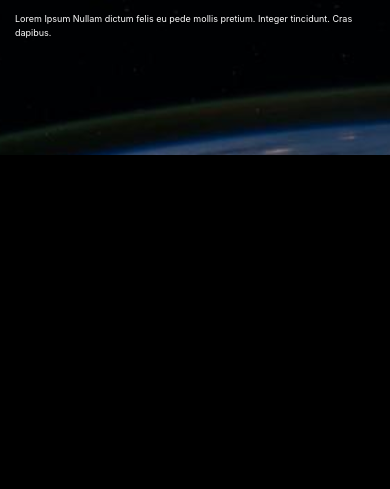
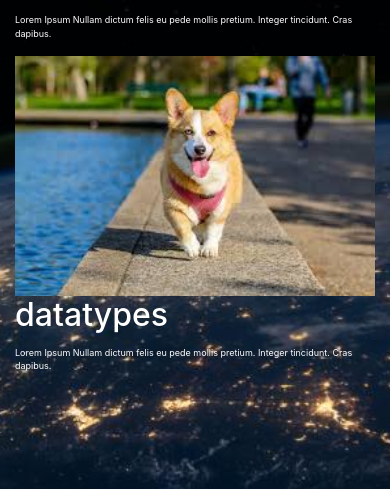
Before and after one commit to Mkirez/Wfflix, a PHP site: page /php_course/views/course.view.php in a window 390 px wide. Shown: the part 3521-4010 px from the top of the page. Before the commit the page ends 3676 px from the top, so only its background shows below. Run offline with PHP 8.4, Linux system fonts and the light colour scheme.

Commit message:
3 pages aangemaakt voor de videos

```diff
--- a/Website/index.php
+++ b/Website/index.php
@@ -32,6 +32,11 @@
 require 'controllers/CourseController.php';
 require 'controllers/RegisterController.php';
 require 'controllers/LoginController.php';
+require 'controllers/HtmllearnController.php';
+require 'controllers/CsslearnController.php';
+require 'controllers/HtmlcsslearnController.php';
+
+
 
 require 'core/Router.php';
 
--- a/Website/views/course.view.php
+++ b/Website/views/course.view.php
@@ -19,8 +19,12 @@
                     <div class="col-sm-12 col-xs-12 col-md-4">
                         <div class="row">
                             <div class="col-md-12 col-sm-12 col-xs-12">
-                                <div class="embed-responsive embed-responsive-16by9">
-                                    <iframe  width="560" height="315" src="https://www.youtube.com/embed/ceILacCNzEU" frameborder="0" allow="accelerometer; autoplay; clipboard-write; encrypted-media; gyroscope; picture-in-picture" allowfullscreen></iframe>
+                                <div class="inner2">
+                                    <a href="/html_learn">
+                                        <img src="../asset/img/voorbeeld.jpg" style="width: 100%; height: 100%;">
+                                    </a>
+                                    <!-- <iframe  width="560" height="315" src="https://www.youtube.com/embed/ceILacCNzEU" frameborder="0" allow="accelerometer; autoplay; clipboard-write; encrypted-media; gyroscope; picture-in-picture" allowfullscreen></iframe> -->
+
                                 </div>
                                 <div class="row">
                                     <div class="col-md-12 col-sm-12 col-xs-12 text-left card-text">
@@ -31,28 +35,41 @@
                             </div>
                         </div>
                     </div>
+
                     <div class="col-sm-12 col-xs-12 col-md-4">
                         <div class="row">
                             <div class="col-sm-12 col-xs-12 col-md-12">
-                                <div class="embed-responsive embed-responsive-16by9">
-                                    <iframe width="560" height="315" src="https://www.youtube.com/embed/1Rs2ND1ryYc" frameborder="0" allow="accelerometer; autoplay; clipboard-write; encrypted-media; gyroscope; picture-in-picture" allowfullscreen></iframe>
+                                <div class="inner2">
 
+                                    <a href="/css_learn">
+                                        <img src="../asset/img/voorbeeld.jpg" style="width: 100%; height: 100%;">
+                                    </a>
+
+
+
+                                   <!--  <iframe width="560" height="315" src="https://www.youtube.com/embed/1Rs2ND1ryYc" frameborder="0" allow="accelerometer; autoplay; clipboard-write; encrypted-media; gyroscope; picture-in-picture" allowfullscreen></iframe>
+ -->
                                 </div>
                                 <div class="row">
                                     <div class="col-sm-12 col-xs-12 col-md-12 text-left card-text">
-                                        <h2 class="card-title">css zero to zero</h2>
+                                        <h2 class="card-title">Learn CSS</h2>
                                         <p>Lorem Ipsum Nullam dictum felis eu pede mollis pretium. Integer tincidunt. Cras dapibus.</p>
                                     </div>
                                 </div>
                             </div>
                         </div>
                     </div>
+
                     <div class=" col-sm-12 col-xs-12 col-md-4">
                         <div class="row">
                             <div class="col-sm-12 col-xs-12 col-md-12">
-                                <div class="embed-responsive embed-responsive-16by9">
-                                    <iframe width="560" height="315" src="https://www.youtube.com/embed/mU6anWqZJcc" frameborder="0" allow="accelerometer; autoplay; clipboard-write; encrypted-media; gyroscope; picture-in-picture" allowfullscreen></iframe>
+                                <div class="inner2">
+                                    <a href="/html&css">
+                                        <img src="../asset/img/voorbeeld.jpg" style="width: 100%; height: 100%;">
+                                    </a>
 
+                                    <!-- <iframe width="560" height="315" src="https://www.youtube.com/embed/mU6anWqZJcc" frameborder="0" allow="accelerometer; autoplay; clipboard-write; encrypted-media; gyroscope; picture-in-picture" allowfullscreen></iframe>
+ -->
                                 </div>
                                 <div class="row">
                                     <div class="col-sm-12 col-xs-12 col-md-12 text-left card-text">
@@ -75,9 +92,12 @@
                     <div class="col-sm-12 col-xs-12 col-md-4">
                         <div class="row">
                             <div class="col-md-12">
-                                <div class="embed-responsive embed-responsive-16by9">
-                                    <iframe width="560" height="315" src="https://www.youtube.com/embed/XBj_le81sAc" frameborder="0" allow="accelerometer; autoplay; clipboard-write; encrypted-media; gyroscope; picture-in-picture" allowfullscreen></iframe>
+                                <div class="inner2">
+                                    <a href="http://localhost:8000/php_course">
+                                        <img src="../asset/img/voorbeeld.jpg" style="width: 100%; height: 100%;">
+                                    </a>
 
+                                    <!-- <iframe width="560" height="315" src="https://www.youtube.com/embed/XBj_le81sAc" frameborder="0" allow="accelerometer; autoplay; clipboard-write; encrypted-media; gyroscope; picture-in-picture" allowfullscreen></iframe> -->
                                 </div>
                                 <div class="row">
                                     <div class="col-md-12 text-left card-text">
@@ -91,8 +111,13 @@
                     <div class="col-sm-12 col-xs-12 col-md-4">
                         <div class="row">
                             <div class="col-md-12">
-                                <div class="embed-responsive embed-responsive-16by9">
-                                    <iframe width="560" height="315" src="https://www.youtube.com/embed/U10yvfIStx8" frameborder="0" allow="accelerometer; autoplay; clipboard-write; encrypted-media; gyroscope; picture-in-picture" allowfullscreen></iframe>
+                                <div class="inner2">
+                                    <a href="http://localhost:8000/php_Santax">
+                                        <img src="../asset/img/voorbeeld.jpg" style="width: 100%; height: 100%;">
+                                    </a>
+
+                                  <!--   <iframe width="560" height="315" src="https://www.youtube.com/embed/U10yvfIStx8" frameborder="0" allow="accelerometer; autoplay; clipboard-write; encrypted-media; gyroscope; picture-in-picture" allowfullscreen></iframe> -->
+
 
                                 </div>
                                 <div class="row">
@@ -107,8 +132,12 @@
                     <div class="col-md-4">
                         <div class="row">
                             <div class="col-md-12">
-                                <div class="embed-responsive embed-responsive-16by9">
-                                    <iframe width="560" height="315" src="https://www.youtube.com/embed/fMTvi3Rys-o" frameborder="0" allow="accelerometer; autoplay; clipboard-write; encrypted-media; gyroscope; picture-in-picture" allowfullscreen></iframe>
+                                <div class="inner2">
+                                    <a href="">
+                                        <img src="../asset/img/voorbeeld.jpg" style="width: 100%; height: 100%;">
+                                    </a>
+
+                                    <!-- <iframe width="560" height="315" src="https://www.youtube.com/embed/fMTvi3Rys-o" frameborder="0" allow="accelerometer; autoplay; clipboard-write; encrypted-media; gyroscope; picture-in-picture" allowfullscreen></iframe> -->
 
                                 </div>
                                 <div class="row">
@@ -132,9 +161,13 @@
                     <div class="col-md-4">
                         <div class="row">
                             <div class="col-md-12">
-                                <div class="embed-responsive embed-responsive-16by9">
+                                <div class="inner2">
+                                    <a href="">
+                                        <img src="../asset/img/voorbeeld.jpg" style="width: 100%; height: 100%;">
+                                    </a>
 
-                                    <iframe width="560" height="315" src="https://www.youtube.com/embed/PigbqPGfIBk" frameborder="0" allow="accelerometer; autoplay; clipboard-write; encrypted-media; gyroscope; picture-in-picture" allowfullscreen></iframe>
+
+                                    <!-- <iframe width="560" height="315" src="https://www.youtube.com/embed/PigbqPGfIBk" frameborder="0" allow="accelerometer; autoplay; clipboard-write; encrypted-media; gyroscope; picture-in-picture" allowfullscreen></iframe> -->
 
 
                                 </div>
@@ -150,8 +183,12 @@
                     <div class="col-md-4">
                         <div class="row">
                             <div class="col-md-12">
-                                <div class="embed-responsive embed-responsive-16by9">
-                                    <iframe width="560" height="315" src="https://www.youtube.com/embed/CBPUpprXrIA" frameborder="0" allow="accelerometer; autoplay; clipboard-write; encrypted-media; gyroscope; picture-in-picture" allowfullscreen></iframe>
+                                <div class="inner2">
+                                    <a href="">
+                                        <img src="../asset/img/voorbeeld.jpg" style="width: 100%; height: 100%;">
+                                    </a>
+
+                                    <!-- <iframe width="560" height="315" src="https://www.youtube.com/embed/CBPUpprXrIA" frameborder="0" allow="accelerometer; autoplay; clipboard-write; encrypted-media; gyroscope; picture-in-picture" allowfullscreen></iframe> -->
 
                                 </div>
                                 <div class="row">
@@ -166,8 +203,12 @@
                     <div class="col-md-4">
                         <div class="row">
                             <div class="col-md-12">
-                                <div class="embed-responsive embed-responsive-16by9">
-                                    <iframe width="560" height="315" src="https://www.youtube.com/embed/ztuGhf_TOz4" frameborder="0" allow="accelerometer; autoplay; clipboard-write; encrypted-media; gyroscope; picture-in-picture" allowfullscreen></iframe>
+                                <div class="inner2">
+                                    <a href="">
+                                        <img src="../asset/img/voorbeeld.jpg" style="width: 100%; height: 100%;">
+                                    </a>
+
+                                    <!-- <iframe width="560" height="315" src="https://www.youtube.com/embed/ztuGhf_TOz4" frameborder="0" allow="accelerometer; autoplay; clipboard-write; encrypted-media; gyroscope; picture-in-picture" allowfullscreen></iframe> -->
                                 </div>
                                 <div class="row">
                                     <div class="col-md-12 text-left card-text">
```
Also changed, not shown: Website/controllers/CsslearnController.php (added, +10 -0 lines), Website/controllers/HtmlcsslearnController.php (added, +10 -0 lines), Website/controllers/HtmllearnController.php (added, +10 -0 lines), Website/core/routes.php (+12 -0 lines), Website/views/csslearn.view.php (added, +41 -0 lines), Website/views/htmlcsslearn.view.php (added, +41 -0 lines), Website/views/htmllearn.view.php (added, +41 -0 lines), Website/asset/img/voorbeeld.jpg (added), Website/views/includes/footer.view.php (line endings or trailing spaces).
